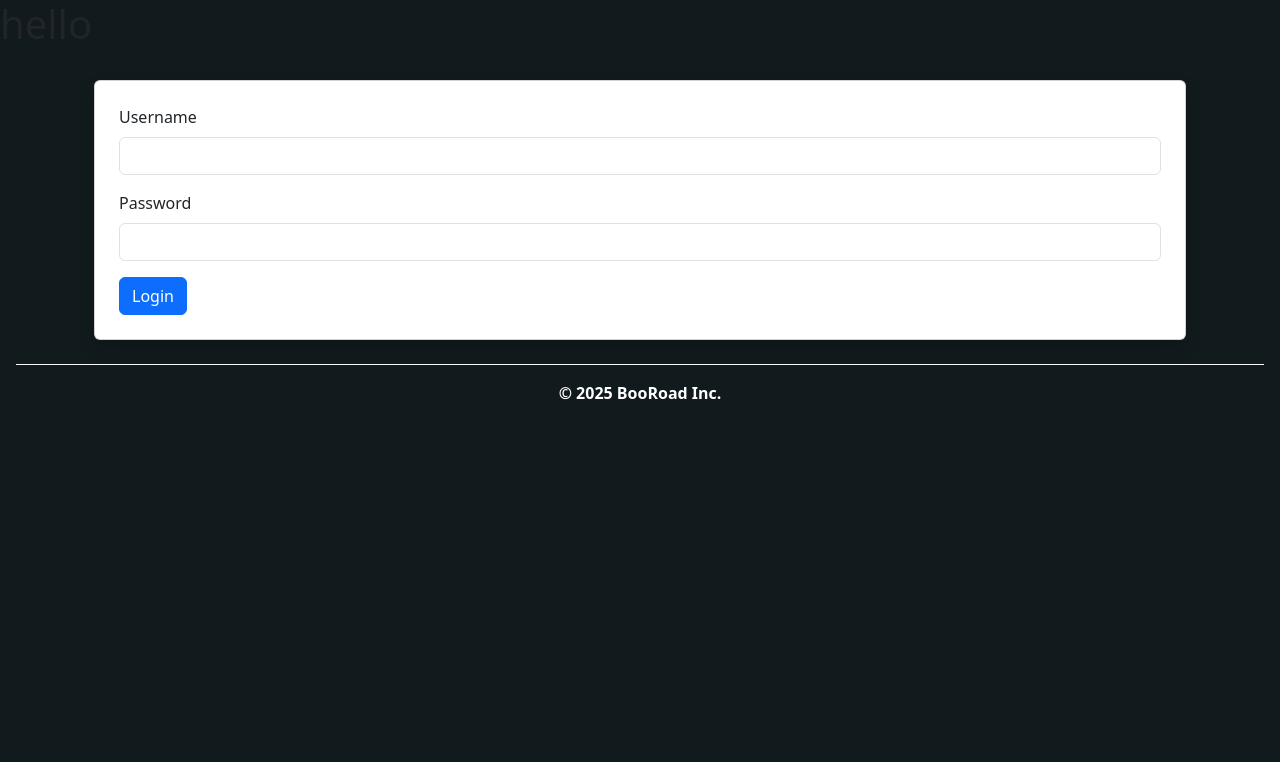
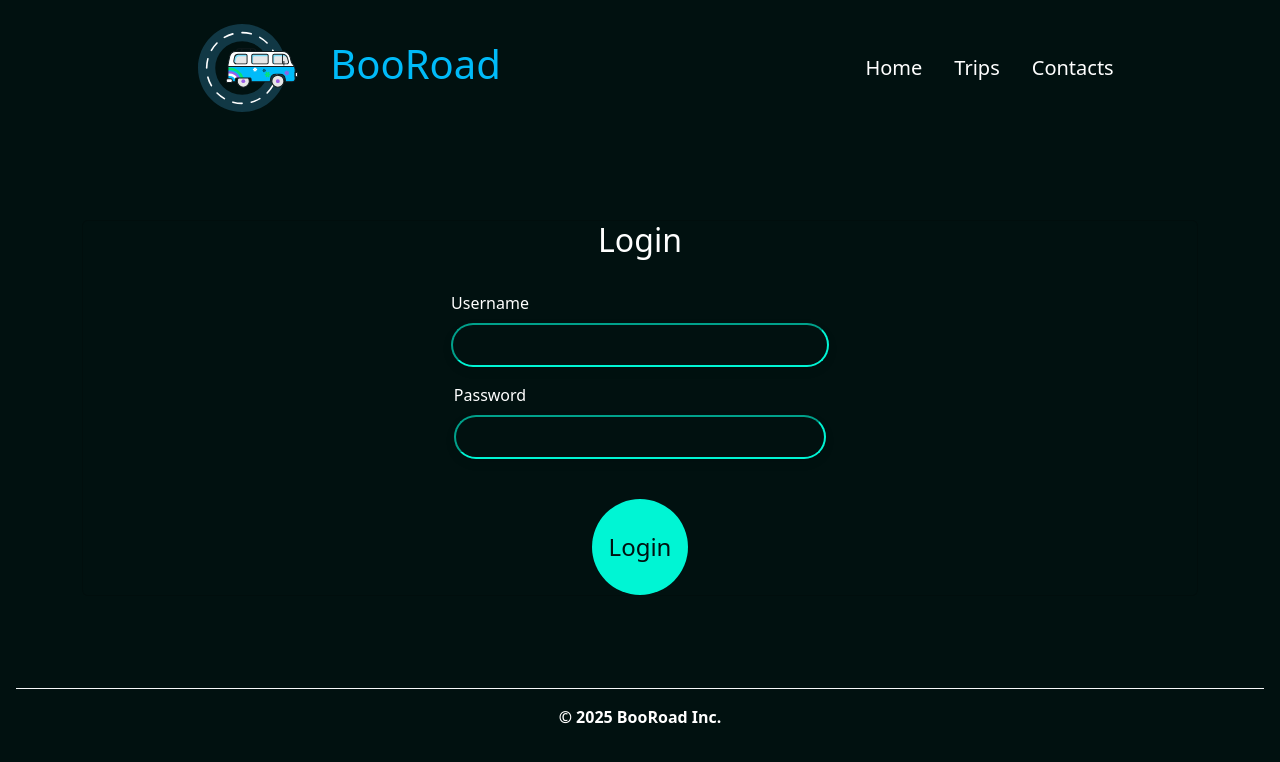
Before and after one commit to GiuseppeColucci95/booRoad_team2, a React (Vite) app: page / in a window 1280 px wide. Shown: the top 762 px of the page. Built offline with nearby package versions, Linux system fonts and the light colour scheme.

Commit message:
add style to login page and header component

```diff
--- a/src/components/Header.jsx
+++ b/src/components/Header.jsx
@@ -1,8 +1,18 @@
 export default function Header() {
   return (
     <>
-      <div>
-        <h1>hello</h1>
+      <div className="header">
+        <div className="menu-sx">
+          <img src="./public/img/logo_1.svg" className="logo" alt="" srcset="" />
+          <h1 className="title">BooRoad</h1>
+        </div>
+        <div className="menu-dx">
+          <ul>
+            <li>Home</li>
+            <li>Trips</li>
+            <li>Contacts</li>
+          </ul>
+        </div>
       </div>
     </>
   );
--- a/src/index.css
+++ b/src/index.css
@@ -1,5 +1,130 @@
 @import 'bootstrap';
 
+* {
+    margin: 0;
+    padding: 0;
+    box-sizing: border-box;
+}
+
+:root {
+    --primary: rgb(0, 187, 249);
+    --primary-lilac: rgb(153, 102, 204);
+    --secondary-dark: rgb(17, 56, 69);
+    --secondary-darker: rgb(1, 17, 16);
+    --secondary-petroleum: rgb(16, 84, 107);
+    --secondary-light: white;
+    --accent: rgb(0, 245, 212);
+    --accent-green: rgb(7, 228, 114);
+}
+
 body {
-    background-color: #111a1d;
+    background-color: var(--secondary-darker);
 }
+
+.header {
+    margin-bottom: 1rem;
+    padding-left: 2rem;
+    padding-top: 1.5rem;
+    display: flex;
+    align-items: center;
+    justify-content: space-around;
+}
+
+.menu-sx {
+    display: flex;
+    align-items: center;
+    .logo {
+        width: 100px;
+        margin-right: 2rem;
+    }
+    .title {
+        color: var(--primary);
+    }
+    .title:hover {
+        color: var(--primary-lilac);
+    }
+}
+
+.menu-dx {
+    ul {
+        margin: 0;;
+        display: flex;
+        align-items: center;
+        justify-content: space-between;
+        gap: 2rem;
+        list-style: none;
+        color: var(--secondary-light);
+        font-size: 1.25rem;
+        font-weight: 500;
+    }
+    li:hover {
+        color: var(--accent);
+        cursor: pointer;
+    }
+}
+
+.card {
+    width: 100%;
+    display: flex;
+    align-items: center;
+    justify-content: center;
+    background-color: var(--secondary-darker) !important;
+}
+
+.card form {
+    width: 100%;
+    max-width: 500px;
+    margin: 0;
+    display: flex;
+    flex-direction: column;
+    align-items: center;
+    justify-content: center;
+}
+
+.form-label {
+    color: var(--secondary-light);
+}
+
+#btn-login {
+    background-color: var(--accent);
+    border-style: none;
+    border-radius: 50%;
+    color: var(--secondary-darker);
+    font-weight: 500;
+    font-size: 1.5rem;
+    padding: 2rem;
+    width: 6rem;
+    height: 6rem;
+    display: flex;
+    align-items: center;
+    justify-content: center;
+}
+#btn-login:hover {
+    background-color: var(--accent-green);
+}
+
+.card form input {
+    width: 100% !important;
+    max-width: 400px;
+    min-width: 300px;
+    max-width: none;
+    padding: 0.5rem;
+    color: var(--secondary-light);
+    border-color: var(--accent);
+    border-radius: 1.5rem;
+    background-color: transparent;
+    box-shadow: 0 4px 10px rgba(0, 0, 0, 0.1);
+    transition: all 0.3s ease;
+}
+
+.h2-login {
+    color: var(--secondary-light);
+    margin-bottom: 2rem;
+}
+
+#login-form {
+    height: 70vh;
+    display: flex;
+    align-items: center;
+    justify-content: center;
+}
--- a/src/pages/Login.jsx
+++ b/src/pages/Login.jsx
@@ -1,14 +1,14 @@
 export default function Login() {
     return (
         <>
-            <div className="container p-4">
-                <div className="card p-4 shadow">
-                    <form>
-                        <div className="mb-3" id="username">
+            <div id="login-form" className="container login">
+                <div className="card w-100">
+                    <h2 className="h2-login">Login</h2>
+                    <form className="w-100">
+                        <div className="mb-3"  id="username">
                             <label htmlFor="" className="form-label">Username</label>
                             <input
                                 type="text"
-                                className="form-control"
                                 name=""
                                 id=""
                                 aria-describedby="helpId"
@@ -19,14 +19,13 @@ export default function Login() {
                             <label htmlFor="" className="form-label">Password</label>
                             <input
                                 type="password"
-                                className="form-control"
                                 name=""
                                 id=""
                                 aria-describedby="helpId"
                                 placeholder=""
                             />
                         </div>
-                        <button id="login" className="btn btn-primary" type="submit">Login</button>
+                        <button id="btn-login" className="btn mt-4" type="submit">Login</button>
                     </form>
                 </div>
             </div>
```
Also changed, not shown: public/img/logo_1.svg (added).
